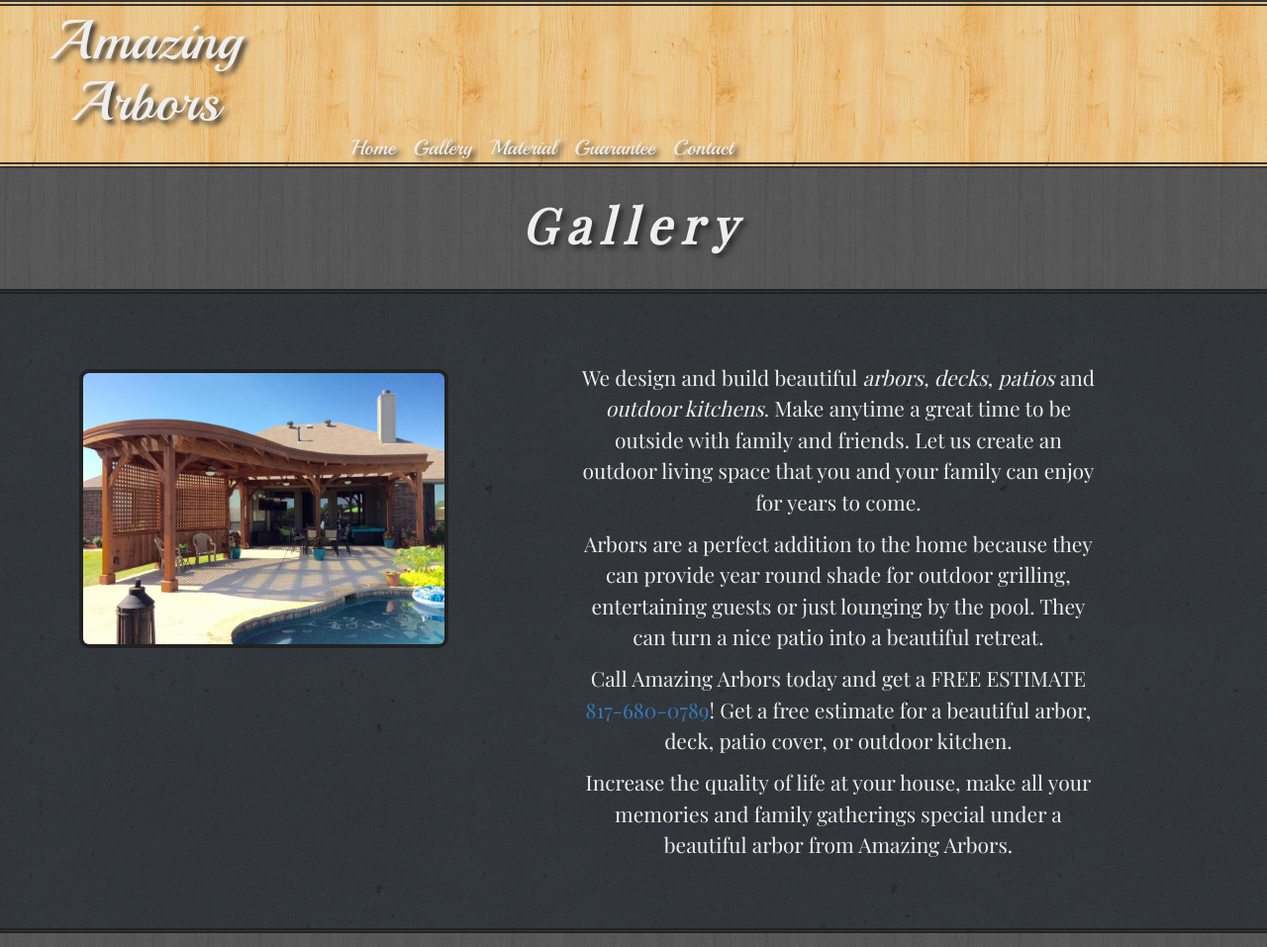
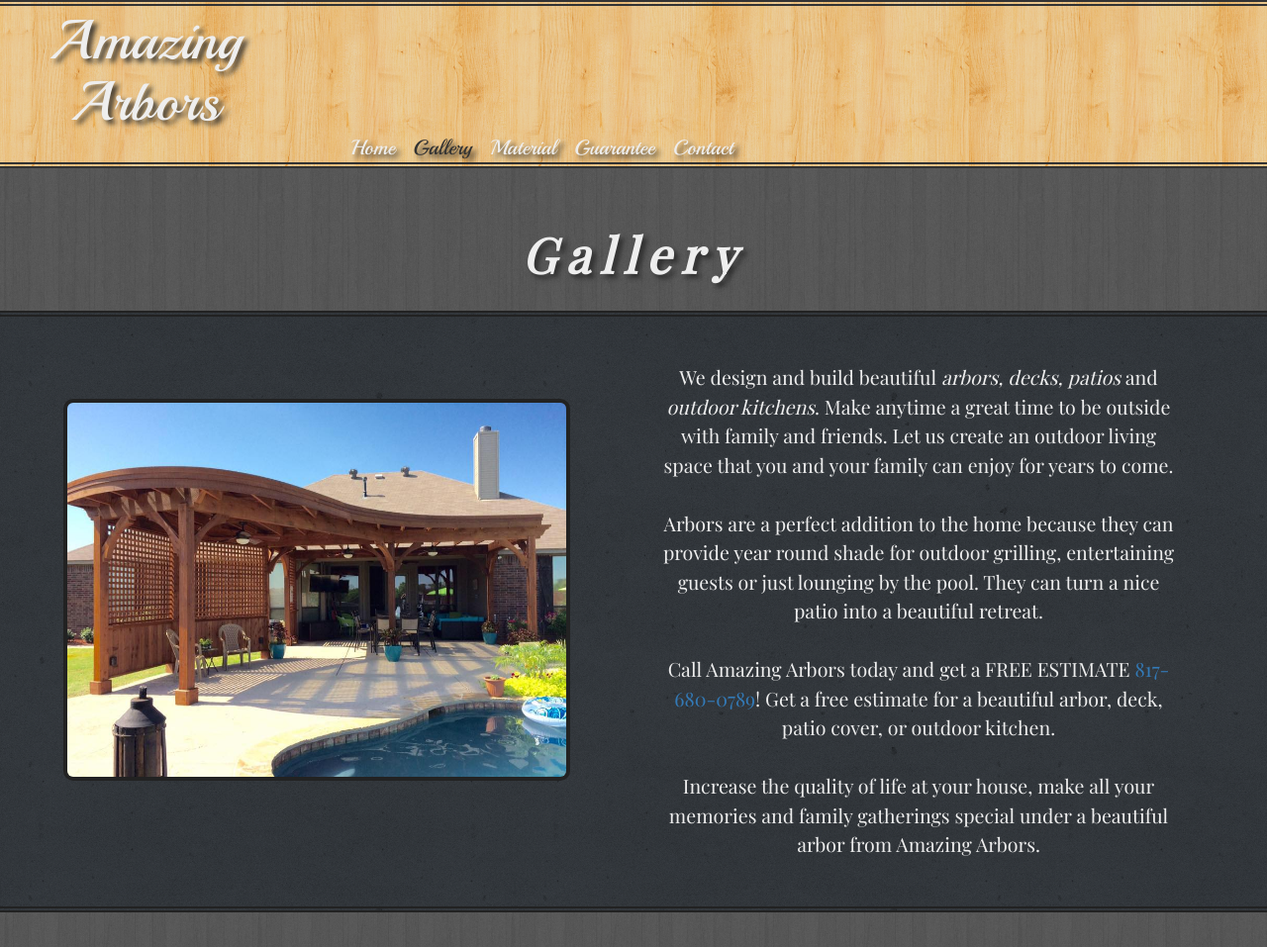
Before and after one commit to mcm0027/amazing, a plain HTML site: page amazing_bootstrap/gallery.html in a window 1280 px wide. Shown: the top 957 px of the page at 99% size. Drawn offline with nearby package versions, Linux system fonts and the light colour scheme; files that its build step writes are made by us from their sources; a web font is replaced by a local one.

Commit message:
finished gallery page

```diff
--- a/amazing_bootstrap/css/main.css
+++ b/amazing_bootstrap/css/main.css
@@ -82,6 +82,15 @@ nav li {
 nav ul {
 	padding: 0;
 	margin: 0;
+}
+
+/*nav links*/
+nav a, nav a:visited {
+  color: #eee;
+}
+/*selected nav link*/
+nav a.selected, nav a:hover {
+ color:#333;
 }
 
 header {
@@ -459,7 +468,7 @@ gallery page
 }
 
 #galleryTitle h1 {
-	margin: 0;
+	margin: 30px 0;
 	font-size: 3.5em;
 	font-weight: bold;
 	letter-spacing: .2em;
@@ -468,49 +477,24 @@ gallery page
   	text-shadow: 4px 4px 5px rgba(40, 40, 40, 0.89);
 }
 
-.gallery_copy {
-  display: inline-block;
-  color: #eee;
-  position: relative;
-  float: top right;
-  margin: 20px 2%;
-  padding: 25px 15px;
-  line-height: 1.5;
-  font-size: 1.5em;
-  box-sizing: border-box;
-  font-family: 'Playfair Display', serif;
+#gallerybannerimg {
+  margin: 3% 0;
 }
 
-#galleryBanner {
-  text-align: center;
-  height: 100%;
-  margin-bottom: 3%;
-  margin-top: 3%;
-  padding: 1% 0;
-  display: inline-block;
-  float: left;
-  border-top: 5px double #222;
-  border-bottom: 5px double #222;
+.gallery_copy p {
+  color: #eee;
+  padding: 10px 15px;
+  line-height: 1.5;
+  font-size: 1.4em;
+  font-family: 'Playfair Display', serif;
+  font-style: normal;
+  margin-top: 0;
+  margin-bottom: 0;
 }
 
-#copyimg {
-	text-align: center;
+.gallery_copy {
+  margin: 15px 0;
 }
-
-#copyimg:before {
-	content: " ";
-	display: inline-block;
-	vertical-align: middle;
-	height: 100%;
-}
-
-#copyimg img {
-  width: 70%;
-  margin: 8% 15% 2% 15%;
-  border: 4px solid #222;
-  border-radius: 10px;
-}
-
 
 #gallery li {
   width: 44.5%;
--- a/amazing_bootstrap/gallery.html
+++ b/amazing_bootstrap/gallery.html
@@ -28,8 +28,8 @@
           </div>
           <nav class="col-md-7">
             <ul>
-              <li><a href="index.html" class="animsition-link selected">Home</a></li>
-              <li><a href="gallery.html" class="animsition-link">Gallery</a></li>
+              <li><a href="index.html" class="animsition-link">Home</a></li>
+              <li><a href="gallery.html" class="animsition-link selected">Gallery</a></li>
               <li><a href="material.html" class="animsition-link">Material</a></li>
               <li><a href="guarantee.html" class="animsition-link">Guarantee</a></li>
               <li><a href="contact.html" class="animsition-link">Contact</a></li>
@@ -42,10 +42,12 @@
               <h1>Gallery</h1>
             </section>
           </div>
-          <div class="row concrete" id="galleryBanner">
-            <section class="col-md-5" id="copyimg">
-              <a href="img/arbor1.jpg"><img src="/img/arbor1.jpg" alt="Patio arch front view."></a>
-            </section>
+          <div class="row">
+            <div class="slides">
+              <div class="slide concrete">
+                <div class="col-md-6 slideImg" id="gallerybannerimg">
+                  <a href="img/arbor1.jpg"><img src="img/arbor1.jpg" alt="Patio arch front view."></a>
+                </div>
                 <section class="gallery_copy col-md-6">
                   <p>We design and build beautiful <em>arbors, decks, patios</em> and <em>outdoor kitchens</em>. Make anytime a great time to be outside with family and friends. Let us create an outdoor living space that you and your family can enjoy for years to come. </p>
 
@@ -55,6 +57,8 @@
 
                   <p>Increase the quality of life at your house, make all your memories and family gatherings special under a beautiful  arbor from Amazing Arbors.</p>
                 </section>
+              </div>
+            </div>
           </div>
           <div class="row">
             <ul id="gallery">
```
Also changed, not shown: amazing_bootstrap/contact.html (+2 -2 lines). Lines whose indentation alone changed are shown as unchanged.
